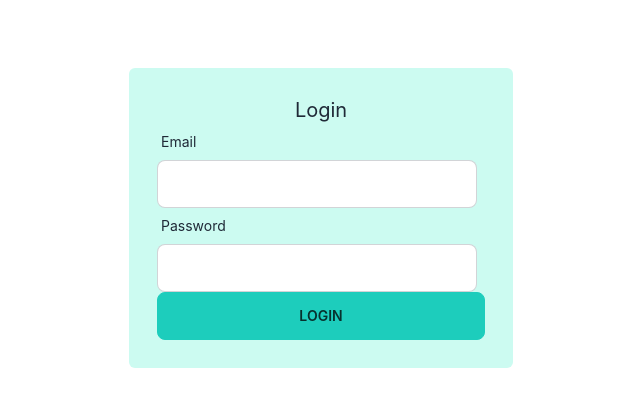
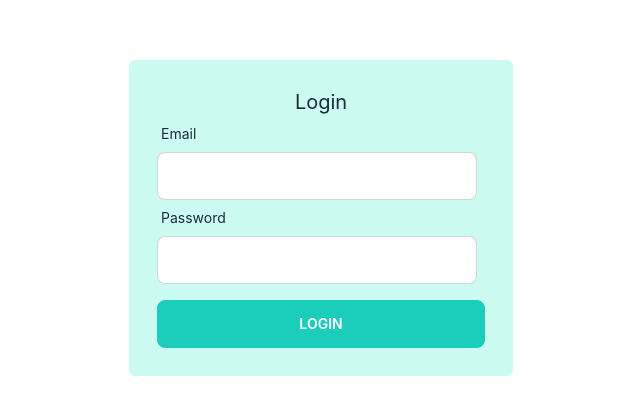
Before and after one commit to sayed132/dox-project-1, a React (Vite) app: page / in a window 1280 px wide. Shown: the part 214-628 px from the top of the page, without its empty margins (319-959 px from the left). Built offline with nearby package versions, Linux system fonts and the light colour scheme.

Commit message:
login update

```diff
--- a/src/Components/Login/Login.jsx
+++ b/src/Components/Login/Login.jsx
@@ -14,11 +14,11 @@ const Login = () => {
                             className="input input-bordered w-full max-w-xs" />
 
                     </div>
-                    <div className="form-control w-full max-w-xs">
+                    <div className="form-control w-full max-w-xs mb-4">
                         <label className="label"> <span className="label-text">Password</span></label>
                         <input type="password" className="input input-bordered w-full max-w-xs" />
                     </div>
-                    <input className='btn btn-accent w-full' value="Login" type="submit" />
+                    <input className='btn btn-accent w-full text-white' value="Login" type="submit" />
                     <div>
 
                     </div>
```
